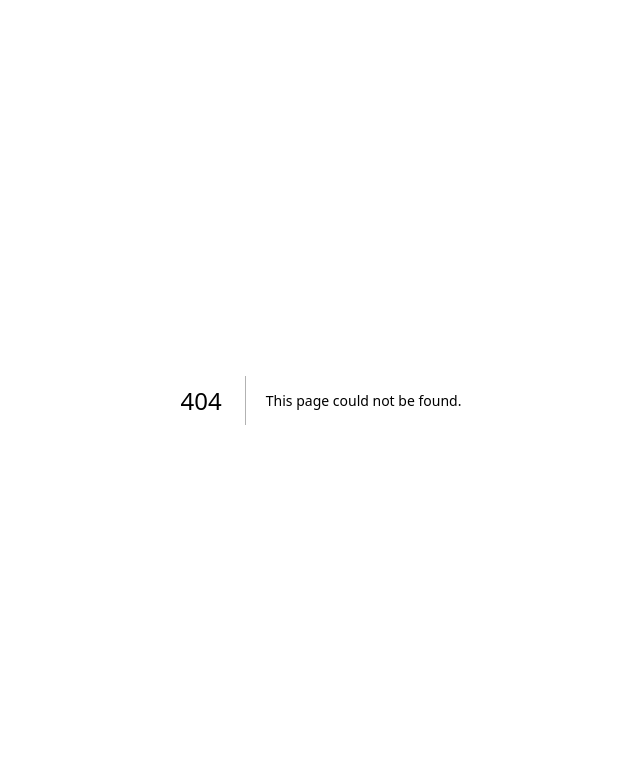
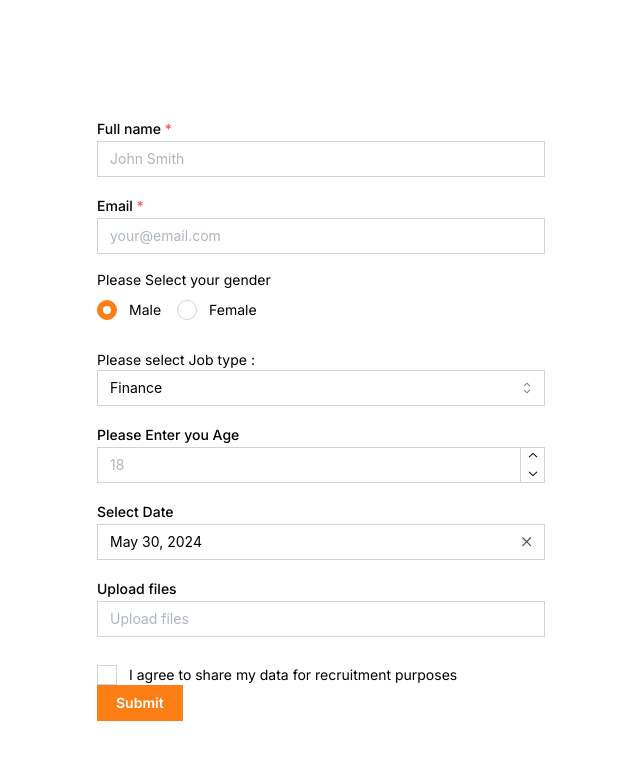
Before and after one commit to ayushbakshi-design/mantine_form, a Next.js app: page /mantine_form in a window 1280 px wide. Before the commit this address had no page. Shown: the top 760 px of the page, without its empty margins (319-959 px from the left). Built offline with nearby package versions, Linux system fonts and the light colour scheme.

Commit message:
initial commit

```diff
--- a/app/globals.css
+++ b/app/globals.css
@@ -1,107 +1,5 @@
-:root {
-  --max-width: 1100px;
-  --border-radius: 12px;
-  --font-mono: ui-monospace, Menlo, Monaco, "Cascadia Mono", "Segoe UI Mono",
-    "Roboto Mono", "Oxygen Mono", "Ubuntu Monospace", "Source Code Pro",
-    "Fira Mono", "Droid Sans Mono", "Courier New", monospace;
 
-  --foreground-rgb: 0, 0, 0;
-  --background-start-rgb: 214, 219, 220;
-  --background-end-rgb: 255, 255, 255;
-
-  --primary-glow: conic-gradient(
-    from 180deg at 50% 50%,
-    #16abff33 0deg,
-    #0885ff33 55deg,
-    #54d6ff33 120deg,
-    #0071ff33 160deg,
-    transparent 360deg
-  );
-  --secondary-glow: radial-gradient(
-    rgba(255, 255, 255, 1),
-    rgba(255, 255, 255, 0)
-  );
-
-  --tile-start-rgb: 239, 245, 249;
-  --tile-end-rgb: 228, 232, 233;
-  --tile-border: conic-gradient(
-    #00000080,
-    #00000040,
-    #00000030,
-    #00000020,
-    #00000010,
-    #00000010,
-    #00000080
-  );
-
-  --callout-rgb: 238, 240, 241;
-  --callout-border-rgb: 172, 175, 176;
-  --card-rgb: 180, 185, 188;
-  --card-border-rgb: 131, 134, 135;
-}
-
-@media (prefers-color-scheme: dark) {
-  :root {
-    --foreground-rgb: 255, 255, 255;
-    --background-start-rgb: 0, 0, 0;
-    --background-end-rgb: 0, 0, 0;
-
-    --primary-glow: radial-gradient(rgba(1, 65, 255, 0.4), rgba(1, 65, 255, 0));
-    --secondary-glow: linear-gradient(
-      to bottom right,
-      rgba(1, 65, 255, 0),
-      rgba(1, 65, 255, 0),
-      rgba(1, 65, 255, 0.3)
-    );
-
-    --tile-start-rgb: 2, 13, 46;
-    --tile-end-rgb: 2, 5, 19;
-    --tile-border: conic-gradient(
-      #ffffff80,
-      #ffffff40,
-      #ffffff30,
-      #ffffff20,
-      #ffffff10,
-      #ffffff10,
-      #ffffff80
-    );
-
-    --callout-rgb: 20, 20, 20;
-    --callout-border-rgb: 108, 108, 108;
-    --card-rgb: 100, 100, 100;
-    --card-border-rgb: 200, 200, 200;
-  }
-}
-
-* {
-  box-sizing: border-box;
-  padding: 0;
-  margin: 0;
-}
-
-html,
-body {
-  max-width: 100vw;
-  overflow-x: hidden;
-}
 
 body {
-  color: rgb(var(--foreground-rgb));
-  background: linear-gradient(
-      to bottom,
-      transparent,
-      rgb(var(--background-end-rgb))
-    )
-    rgb(var(--background-start-rgb));
+    padding: 100px;
 }
-
-a {
-  color: inherit;
-  text-decoration: none;
-}
-
-@media (prefers-color-scheme: dark) {
-  html {
-    color-scheme: dark;
-  }
-}
--- /dev/null
+++ b/app/mantine_form/page.tsx
@@ -0,0 +1,136 @@
+"use client";
+
+import { MantineProvider } from "@mantine/core";
+import { useForm } from "@mantine/form";
+import { theme } from "../../theme";
+import { useState } from "react";
+import { DateInput } from "@mantine/dates";
+import {
+  Button,
+  Checkbox,
+  Group,
+  TextInput,
+  Radio,
+  NumberInput,
+  NativeSelect,
+  FileInput,
+  Text,
+  Flex,
+  Space,
+  Container,
+} from "@mantine/core";
+
+import "@mantine/core/styles.css";
+
+export default function MantineForm() {
+  const form = useForm({
+    mode: "uncontrolled",
+    initialValues: {
+      email: "",
+      fullname: "",
+      gender: true,
+      termsOfService: false,
+      jobType: "finance",
+      age: 18,
+      date: Date,
+      uploadResume: "",
+    },
+
+    validate: {
+      email: (value) => (/^\S+@\S+$/.test(value) ? null : "Invalid email"),
+      age: (value) => (value > 18 ? null : "You must be older than 18 "),
+    },
+  });
+
+  const [gender, setGender] = useState(true);
+  const [value, setValue] = useState("");
+
+  return (
+    <MantineProvider theme={theme}>
+      <Container size="30rem" bg={"white"}>
+        <form onSubmit={form.onSubmit((values) => console.log(values))}>
+          {/* Text */}
+
+          <Space h="md" />
+
+          <TextInput
+            withAsterisk
+            label="Full name"
+            placeholder="John Smith"
+            key={form.key("fullname")}
+            {...form.getInputProps("fullname")}
+          />
+
+          <Space h="md" />
+
+          <TextInput
+            withAsterisk
+            label="Email"
+            placeholder="your@email.com"
+            key={form.key("email")}
+            {...form.getInputProps("email")}
+          />
+          <Space h="md" />
+          <Text size="sm">Please Select your gender </Text>
+
+          <Space h="xs" />
+          <Flex
+            mih={50}
+            gap="md"
+            justify="flex-start"
+            align="flex-start"
+            direction="row"
+            wrap="wrap"
+          >
+            <Radio
+              checked={gender}
+              label="Male"
+              onChange={() => setGender(true)}
+              key={form.key("gender")}
+            />
+            <Radio
+              label="Female"
+              checked={!gender}
+              onChange={() => setGender(false)}
+            />
+          </Flex>
+
+          <Text size="sm">Please select Job type : </Text>
+          <NativeSelect
+            value={value}
+            onChange={(event) => setValue(event.currentTarget.value)}
+            data={["Finance", "Software", "Law", "Tourism"]}
+          />
+
+          <Space h="md" />
+
+          <NumberInput label="Please Enter you Age " placeholder="18" />
+          <Space h="md" />
+          <DateInput
+            clearable
+            defaultValue={new Date()}
+            label="Select Date "
+            placeholder="29/9/24"
+          />
+          <Space h="md" />
+          <FileInput
+            accept="iimage/png, image/jpg, image/jpeg"
+            label="Upload files"
+            placeholder="Upload files"
+            multiple
+          />
+
+          <Space h="sm" />
+          <Checkbox
+            mt="md"
+            label="I agree to share my data for recruitment purposes"
+            key={form.key("termsOfService")}
+            {...form.getInputProps("termsOfService", { type: "checkbox" })}
+          />
+
+          <Button type="submit">Submit</Button>
+        </form>
+      </Container>
+    </MantineProvider>
+  );
+}
--- /dev/null
+++ b/theme.ts
@@ -0,0 +1,13 @@
+// theme.ts
+import {
+    createTheme,
+    DEFAULT_THEME,
+    mergeMantineTheme,
+  } from '@mantine/core';
+
+  const themeOverride = createTheme({
+    primaryColor: 'orange',
+    defaultRadius: 0,
+  });
+
+  export const theme = mergeMantineTheme(DEFAULT_THEME, themeOverride);
```
Also changed, not shown: app/page.module.css (deleted, +0 -230 lines), package.json (+7 -4 lines), 2 other files (tests, documents, lock files or other folders).
